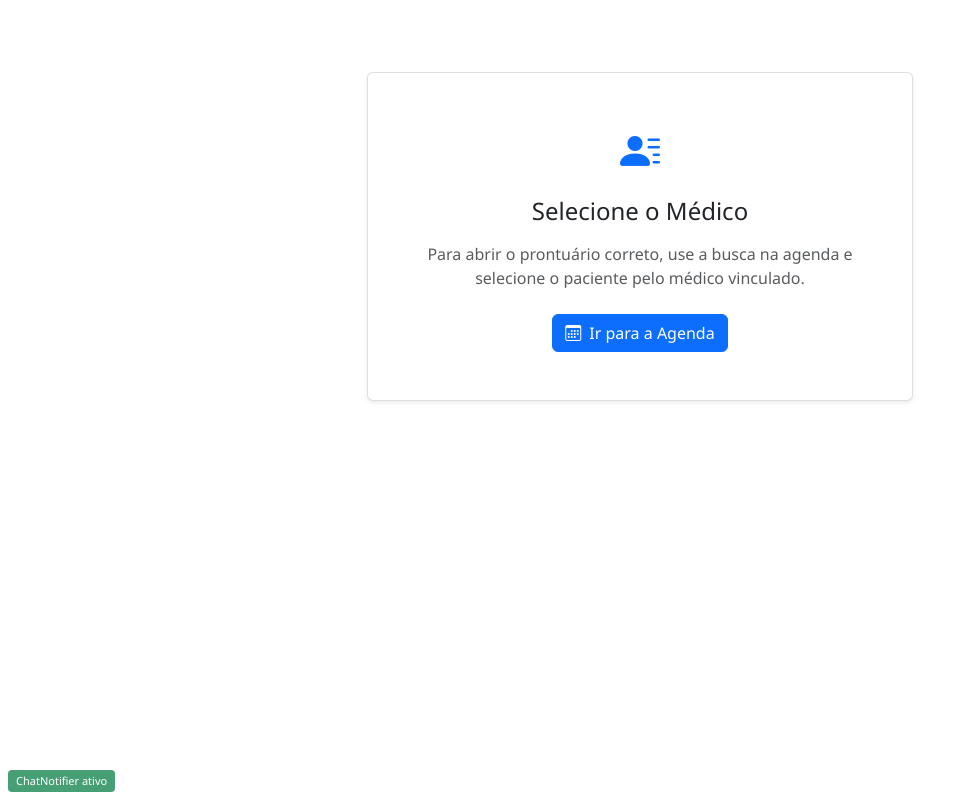
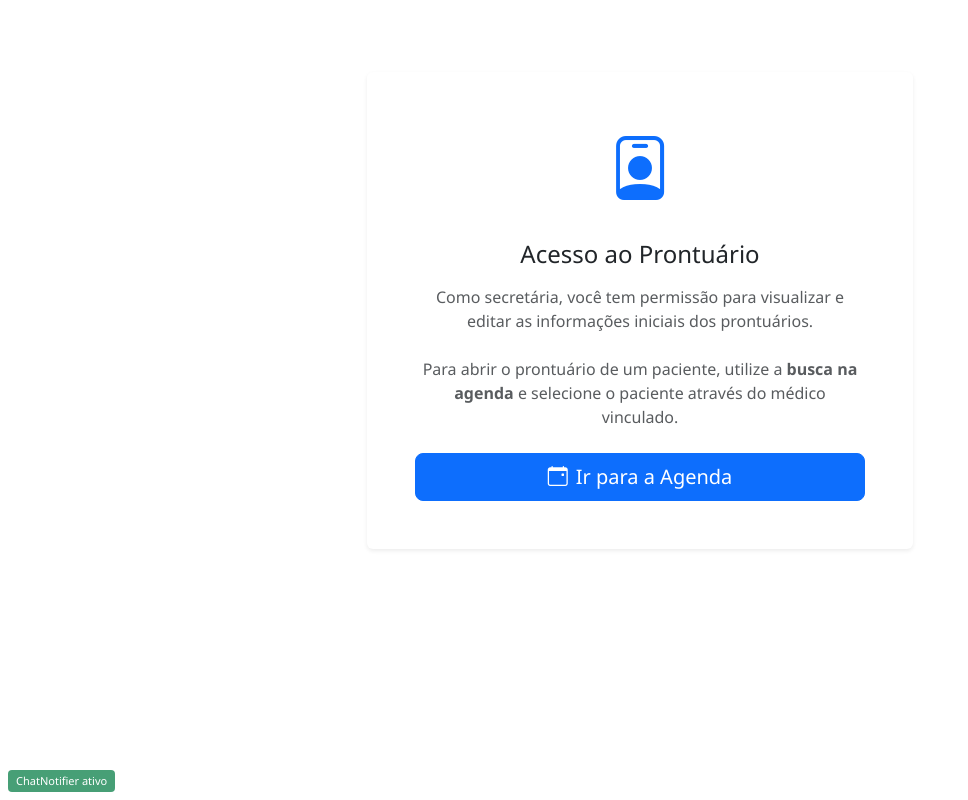
Before and after one commit to tubasile-alt/CRM, a Flask app: template templates/select_dp.html in a window 1280 px wide. Shown: the whole page, without its empty margins (0-968 px from the left). Run offline with Flask 3, Linux system fonts and the light colour scheme; the template is opened without the code that fills it, so the values that code supplies are empty; some libraries are stand-ins or nearby versions.

Commit message:
Grant secretaries edit access to patient records
Update authorization rules to allow secretaries and admins to edit patient records.

Replit-Commit-Author: Agent
Replit-Commit-Session-Id: 7f29aa8c-fdbe-449b-b645-a9935d2ddb41
Replit-Commit-Checkpoint-Type: full_checkpoint
Replit-Commit-Event-Id: a51956d3-c2fc-43d3-b6f6-ec6ec9c09381
Replit-Commit-Screenshot-Url: https://storage.googleapis.com/screenshot-production-us-central1/73cdb83b-a7f0-4d9a-a8e5-94007ff5783d/7f29aa8c-fdbe-449b-b645-a9935d2ddb41/aYxSUxc

```diff
--- a/services/authz.py
+++ b/services/authz.py
@@ -18,8 +18,9 @@ def can_view_dp(dp):
 def can_edit_dp(dp):
     if not current_user.is_authenticated:
         return False
-    if current_user.is_secretary() or current_user.role_clinico == 'SECRETARY':
-        return False
+    # Secretárias e Admins podem editar (necessário para salvar triagem/dados iniciais)
+    if current_user.role_clinico in ('SECRETARY', 'ADMIN') or current_user.is_secretary():
+        return True
     return dp.doctor_id == current_user.id
 
 
--- a/templates/select_dp.html
+++ b/templates/select_dp.html
@@ -1,19 +1,26 @@
 {% extends "base.html" %}
-{% block title %}Selecionar Médico{% endblock %}
+{% block title %}Acesso ao Prontuário{% endblock %}
 {% block content %}
 <div class="container py-5">
     <div class="row justify-content-center">
-        <div class="col-md-6 text-center">
-            <div class="card shadow-sm">
+        <div class="col-md-6">
+            <div class="card shadow-sm border-0 text-center">
                 <div class="card-body p-5">
-                    <i class="bi bi-person-lines-fill fs-1 text-primary mb-3 d-block"></i>
-                    <h4 class="mb-3">Selecione o Médico</h4>
+                    <div class="mb-4">
+                        <i class="bi bi-person-badge text-primary" style="font-size: 4rem;"></i>
+                    </div>
+                    <h2 class="h4 mb-3">Acesso ao Prontuário</h2>
                     <p class="text-muted mb-4">
-                        Para abrir o prontuário correto, use a busca na agenda e selecione o paciente pelo médico vinculado.
+                        Como secretária, você tem permissão para visualizar e editar as informações iniciais dos prontuários.
+                        <br><br>
+                        Para abrir o prontuário de um paciente, utilize a <strong>busca na agenda</strong>
+                        e selecione o paciente através do médico vinculado.
                     </p>
-                    <a href="{{ url_for('agenda') }}" class="btn btn-primary">
-                        <i class="bi bi-calendar3 me-2"></i>Ir para a Agenda
-                    </a>
+                    <div class="d-grid gap-2">
+                        <a href="{{ url_for('agenda') }}" class="btn btn-primary btn-lg">
+                            <i class="bi bi-calendar-event me-2"></i>Ir para a Agenda
+                        </a>
+                    </div>
                 </div>
             </div>
         </div>
```
Also changed, not shown: attached_assets/image_1772651735415.png (added).
